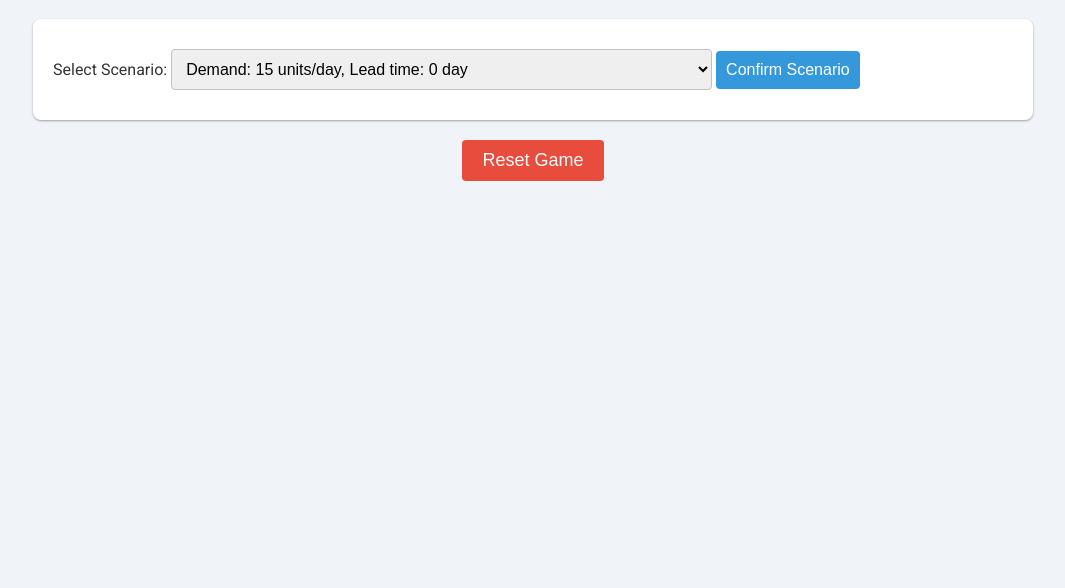
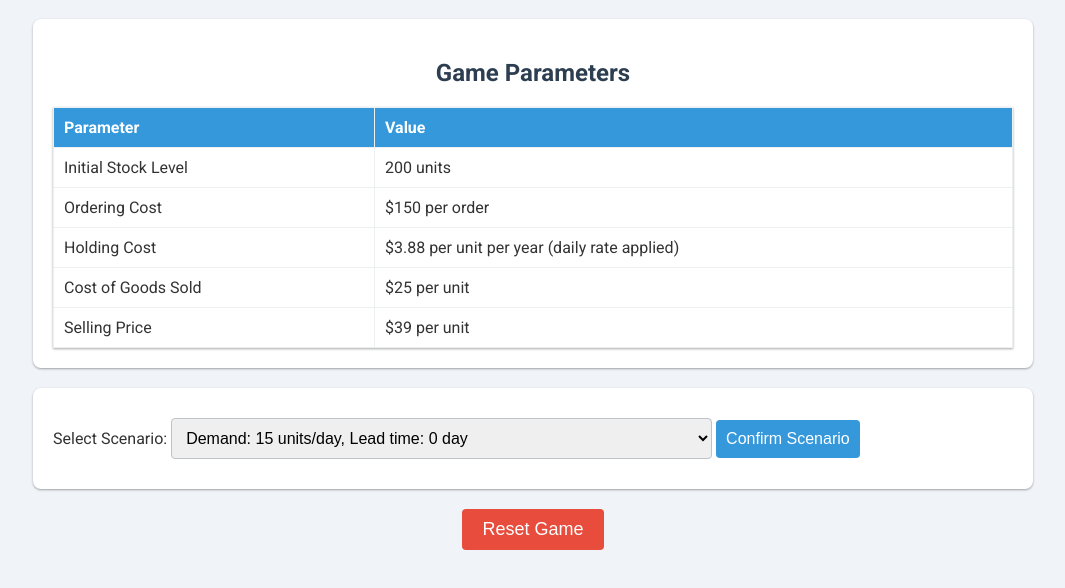
Before and after one commit to yptsang/lscmgames, a plain HTML site: page inventorycontrolGame.html in a window 1280 px wide. Shown: the part 82-670 px from the top of the page, without its empty margins (107-1172 px from the left). Drawn offline with nearby package versions, Linux system fonts and the light colour scheme.

Commit message:
Update inventorycontrolGame.html

```diff
--- a/inventorycontrolGame.html
+++ b/inventorycontrolGame.html
@@ -15,7 +15,7 @@
             background-color: #f0f4f8;
             color: #333;
         }
-        h1 {
+        h1, h2 {
             text-align: center;
             color: #2c3e50;
         }
@@ -134,10 +134,59 @@
         #resetGame:hover {
             background-color: #c0392b;
         }
+        #gameParameters {
+            background-color: white;
+            padding: 20px;
+            border-radius: 8px;
+            box-shadow: 0 1px 3px rgba(0,0,0,0.12), 0 1px 2px rgba(0,0,0,0.24);
+            margin-bottom: 20px;
+        }
+        #gameParameters table {
+            width: 100%;
+            margin-top: 10px;
+        }
+        #gameParameters th, #gameParameters td {
+            padding: 10px;
+            text-align: left;
+            border-bottom: 1px solid #ecf0f1;
+        }
+        #gameParameters th {
+            background-color: #3498db;
+            color: white;
+        }
     </style>
 </head>
 <body>
     <h1>Inventory Control Game</h1>
+    <div id="gameParameters">
+        <h2>Game Parameters</h2>
+        <table>
+            <tr>
+                <th>Parameter</th>
+                <th>Value</th>
+            </tr>
+            <tr>
+                <td>Initial Stock Level</td>
+                <td>200 units</td>
+            </tr>
+            <tr>
+                <td>Ordering Cost</td>
+                <td>$150 per order</td>
+            </tr>
+            <tr>
+                <td>Holding Cost</td>
+                <td>$3.88 per unit per year (daily rate applied)</td>
+            </tr>
+            <tr>
+                <td>Cost of Goods Sold</td>
+                <td>$25 per unit</td>
+            </tr>
+            <tr>
+                <td>Selling Price</td>
+                <td>$39 per unit</td>
+            </tr>
+        </table>
+    </div>
     <div id="scenarioSelection">
         <label for="scenario">Select Scenario:</label>
         <select id="scenario">
@@ -210,6 +259,7 @@
         function confirmScenario() {
             if (!scenarioConfirmed) {
                 scenarioConfirmed = true;
+                document.getElementById('gameParameters').style.display = 'none';
                 document.getElementById('scenarioSelection').style.display = 'none';
                 document.getElementById('gameControls').style.display = 'block';
                 updateCharts();
```
